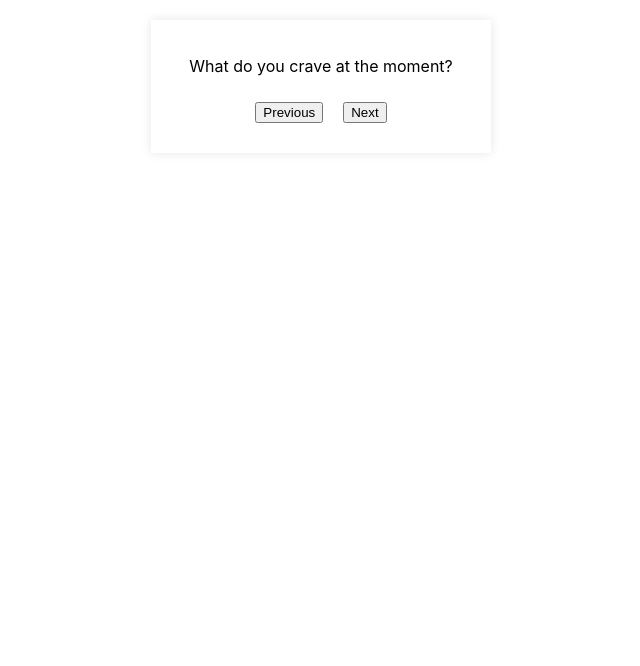
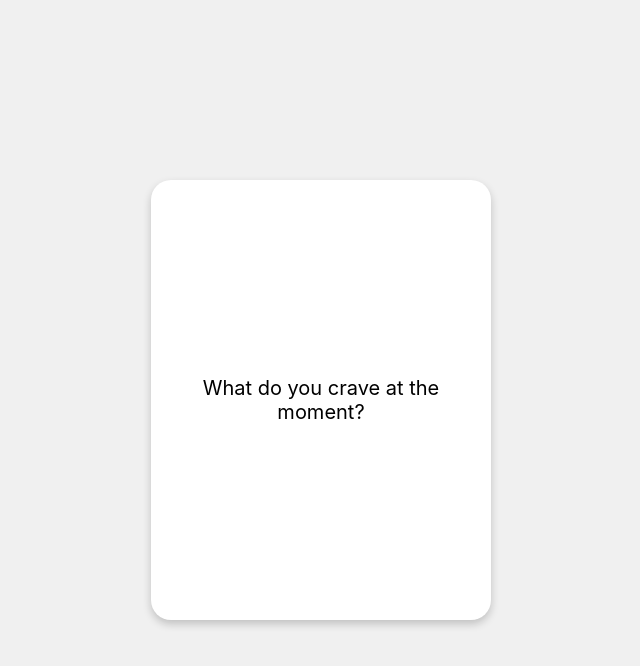
Before and after one commit to bikutoria/curious, a React (Create React App) app: page / in a window 1280 px wide. Shown: the top 666 px of the page, without its empty margins (319-959 px from the left). Built offline with nearby package versions, Linux system fonts and the light colour scheme.

Commit message:
try swipe v2

```diff
--- a/src/App.css
+++ b/src/App.css
@@ -1,3 +1,5 @@
+/*
+
 .card {
   max-width: 300px;
   margin: 20px auto;
@@ -9,3 +11,34 @@
 button {
   margin: 10px;
 }
+
+*/
+
+.App {
+  display: flex;
+  justify-content: center;
+  align-items: center;
+  height: 100vh;
+  background-color: #f0f0f0;
+}
+
+.card {
+  width: 300px;
+  height: 400px;
+  background-color: white;
+  box-shadow: 0 4px 8px rgba(0, 0, 0, 0.2);
+  border-radius: 20px;
+  display: flex;
+  justify-content: center;
+  align-items: center;
+  padding: 20px;
+  overflow: hidden;
+  position: relative;
+  user-select: none;
+  /* Prevent user from selecting text to improve swipe experience */
+}
+
+.card p {
+  font-size: 20px;
+  text-align: center;
+}
--- a/src/App.js
+++ b/src/App.js
@@ -1,51 +1,26 @@
-import React, { useState, useEffect } from 'react';
+import React, { useState } from 'react';
+import { useSwipeable } from 'react-swipeable';
 import './App.css';
 import questions from './questions';
 
 function App() {
     const [index, setIndex] = useState(0);
 
-  // Function to get a random question index
-  const getRandomIndex = () => {
-    let randomIndex = Math.floor(Math.random() * questions.length);
-    // Ensure the new random index is different from the current index
-    while (randomIndex === index) {
-      randomIndex = Math.floor(Math.random() * questions.length);
-    }
-    return randomIndex;
+    // Function to go to the next question
+    const nextQuestion = () => {
+        setIndex(prevIndex => (prevIndex + 1) % questions.length); // Loop back to the first question at the end
     };
 
-  // Navigate to a new question
-  const navigateQuestion = (direction) => {
-    const newIndex = direction === 'next' ? getRandomIndex() : getRandomIndex();
-    setIndex(newIndex);
-  };
-
-  // Handle keyboard events
-  useEffect(() => {
-    const handleKeyDown = (event) => {
-      if (event.key === 'ArrowRight') {
-        navigateQuestion('next');
-      } else if (event.key === 'ArrowLeft') {
-        navigateQuestion('prev');
-      }
-    };
-
-    // Add event listener for keydown
-    window.addEventListener('keydown', handleKeyDown);
-
-    // Cleanup function to remove event listener
-    return () => {
-      window.removeEventListener('keydown', handleKeyDown);
-    };
-  }, [index]); // Depend on index to ensure the effect is correctly applied after index updates
+    // Handlers for swipe gestures
+    const handlers = useSwipeable({
+        onSwipedLeft: () => nextQuestion(), // Go to next question on swipe left
+        onSwipedRight: () => nextQuestion(), // Go to next question on swipe right
+    });
 
     return (
         <div className="App">
-      <div className="card">
+            <div {...handlers} className="card">
                 <p>{questions[index]}</p>
-        <button onClick={() => navigateQuestion('prev')}>Previous</button>
-        <button onClick={() => navigateQuestion('next')}>Next</button>
             </div>
         </div>
     );
```
Also changed, not shown: src/App2.js (added, +54 -0 lines). Lines whose indentation alone changed are shown as unchanged.
